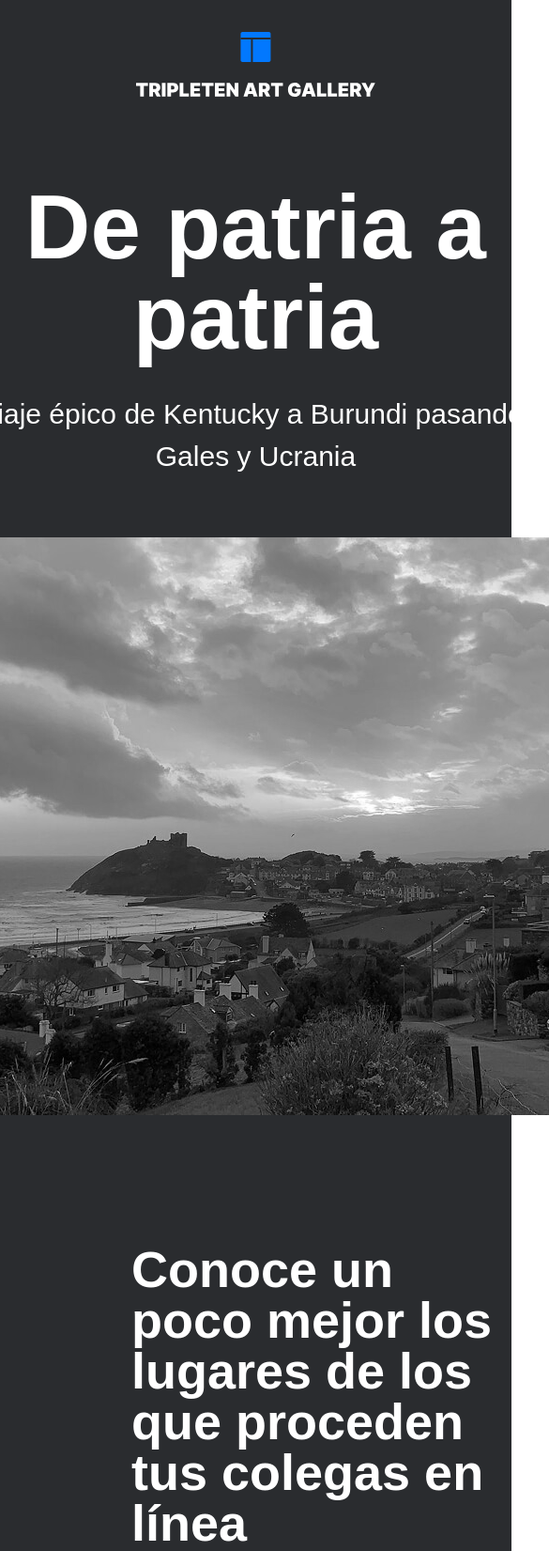
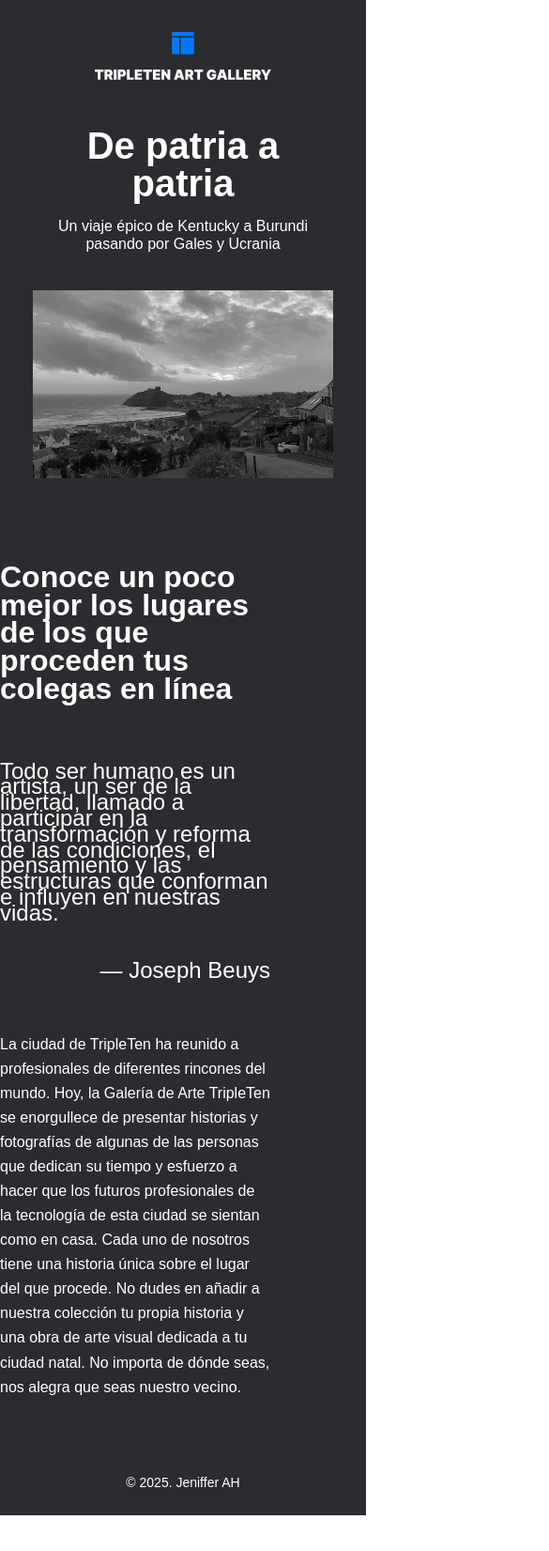
Before and after one commit to JenifferArtavia/web_project_homeland, a plain HTML site: page index.html in a window 390 px wide. Shown: the top 1651 px of the page at 94% size, 585 px wide, since content can reach past the window. After the commit the page ends 1613 px from the top, so only its background shows below. Drawn offline with Linux system fonts and the light colour scheme.

Commit message:
Actualizar

```diff
--- a/blocks/footer.css
+++ b/blocks/footer.css
@@ -6,4 +6,6 @@
 .footer__copyright {
   font-size: 14px;
   margin-bottom: 24px;
+  font-weight: 400;
+  max-width: 194px;
 }
--- a/blocks/header.css
+++ b/blocks/header.css
@@ -23,6 +23,7 @@
   text-align: center;
   max-width: 720px;
   margin: 0px auto 32px auto;
+  font-weight: 900;
 }
 
 .header__subheading {
@@ -30,6 +31,8 @@
   text-align: center;
   max-width: 720px;
   margin: 0 auto 64px;
+  font-weight: 400;
+  line-height: 1.2;
 }
 
 .header__image {
@@ -37,5 +40,49 @@
   justify-content: center;
   filter: grayscale(100%);
   max-width: 984px;
+  max-height: 983px;
   margin-bottom: 92px;
+  margin-top: 0px;
 }
+
+/* tablet */
+@media screen and (max-width: 1024px) and (min-width: 544px) {
+  .header__logo {
+    margin-top: 30px;
+  }
+  .header__tittle {
+    font-size: 75px;
+    line-height: 1.05;
+    margin-bottom: 25px;
+  }
+  .header__subheading {
+    margin-bottom: 30px;
+  }
+  .header__image {
+    max-width: 768px;
+    max-height: 480px;
+    margin-bottom: 90px;
+  }
+}
+
+/* mobile */
+@media screen and (max-width: 544px) {
+  .header__logo {
+    max-width: 188px;
+    margin-bottom: 50px;
+  }
+  .header__tittle {
+    max-width: 228px;
+    font-size: 40px;
+    margin-bottom: 16px;
+  }
+  .header__subheading {
+    max-width: 288px;
+    font-size: 16px;
+    margin-bottom: 40px;
+  }
+  .header__image {
+    max-width: 320px;
+    margin-bottom: 64px;
+  }
+}
--- a/blocks/main.css
+++ b/blocks/main.css
@@ -1,6 +1,3 @@
-.content {
-  max-width: 1280px;
-}
 .main {
   display: flex;
   flex-direction: column;
@@ -12,26 +9,71 @@
   display: flex;
   flex-wrap: wrap;
   font-size: 54px;
-  line-height: 1;
+  line-height: 0.93;
   max-width: 800px;
   margin-bottom: 40px;
+  font-weight: 900;
 }
 
 .main__phrase {
   font-size: 24px;
-  max-width: 700px;
+  max-width: 738px;
   margin-bottom: 10px;
+  font-weight: 400;
+  line-height: 0.7;
 }
 
 .main__author-phrase {
   display: flex;
   font-size: 24px;
+  font-weight: 400;
   justify-content: flex-end;
   margin-bottom: 32px;
-  max-width: 700px;
+  max-width: 732px;
 }
 
 .main__description {
   margin-bottom: 92px;
   max-width: 680px;
+  font-weight: 400;
+  font-size: 16px;
+  line-height: 163%;
 }
+
+@media screen and (max-width: 1024px) and (min-width: 544px) {
+  .main {
+    max-width: 720px;
+    max-height: 573px;
+    margin: 0px auto 88px auto;
+  }
+  .main__tittle {
+    font-size: 45px;
+    margin-bottom: 50px;
+  }
+  .main__phrase {
+    margin-bottom: 0px;
+  }
+}
+
+@media screen and (max-width: 544px) {
+  .main {
+    margin-left: 0px;
+  }
+
+  .main__tittle {
+    max-width: 288px;
+    font-size: 32px;
+  }
+  .main__phrase {
+    max-width: 288px;
+    margin-bottom: 10px;
+  }
+  .main__author-phrase {
+    max-width: 288px;
+    margin-bottom: 32px;
+  }
+  .main__description {
+    max-width: 288px;
+    margin-bottom: 64px;
+  }
+}
--- a/blocks/page.css
+++ b/blocks/page.css
@@ -1,8 +1,9 @@
 .page {
   max-width: 1280px;
-  min-width: 545px;
+  margin: auto;
   background-color: #2a2c2f;
   color: #fff;
   font-family: "Inter-Regular", sans-serif;
   line-height: 1.5;
+  min-width: 320px;
 }
```
